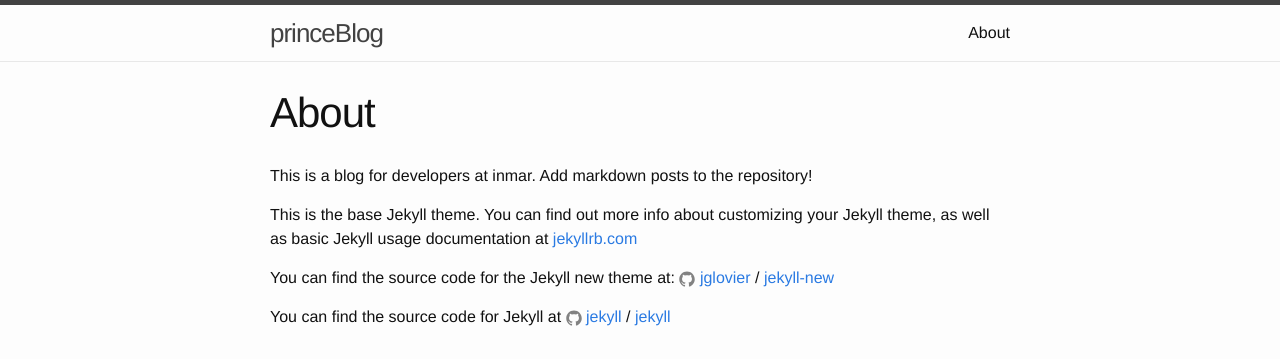
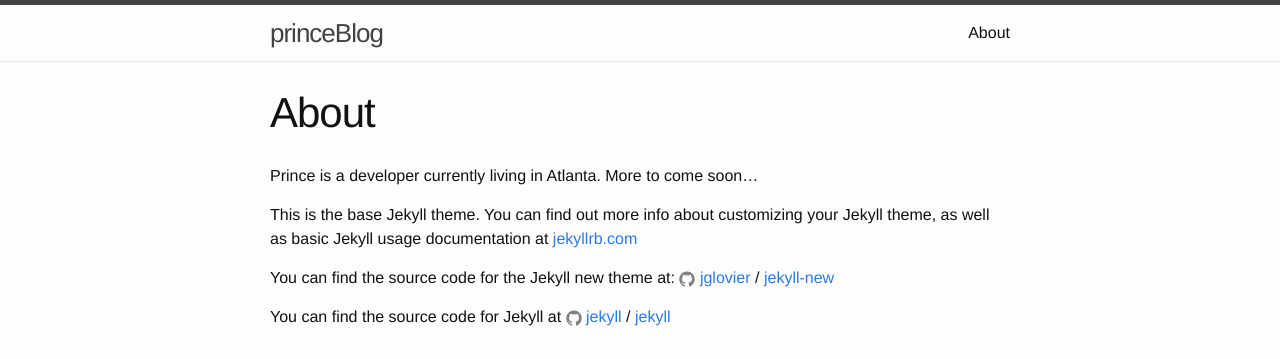
Before and after one commit to pnjoku/devblog, a Jekyll site: the page built from about.md, in a window 1280 px wide. Shown: the top 359 px of the page. Built offline with Jekyll 4.4.1, drawn with Linux system fonts in a browser that asks for light colours.

Commit message:
Update about.md

```diff
--- a/about.md
+++ b/about.md
@@ -4,7 +4,7 @@
 permalink: /about/
 ---
 
-This is a blog for developers at inmar. Add markdown posts to the repository!
+Prince is a developer currently living in Atlanta. More to come soon...
 
 
 This is the base Jekyll theme. You can find out more info about customizing your Jekyll theme, as well as basic Jekyll usage documentation at [jekyllrb.com](http://jekyllrb.com/)
```
